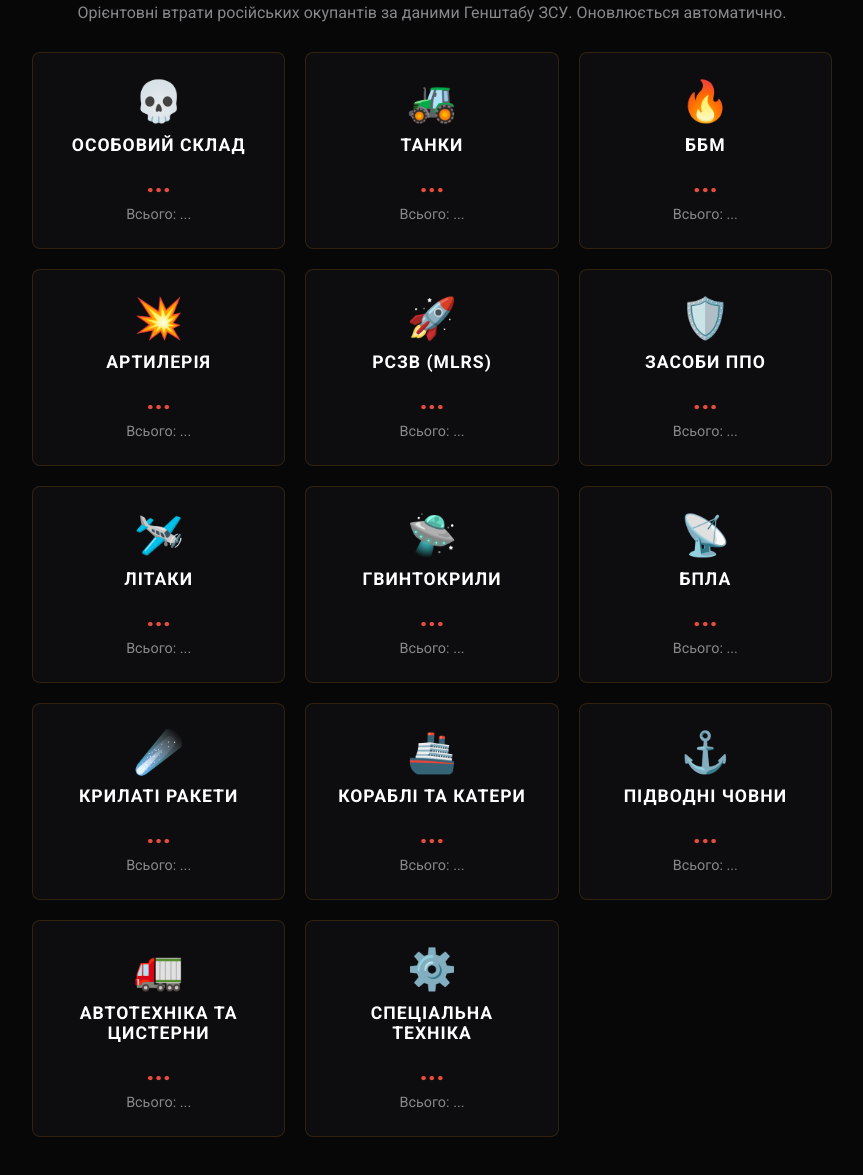
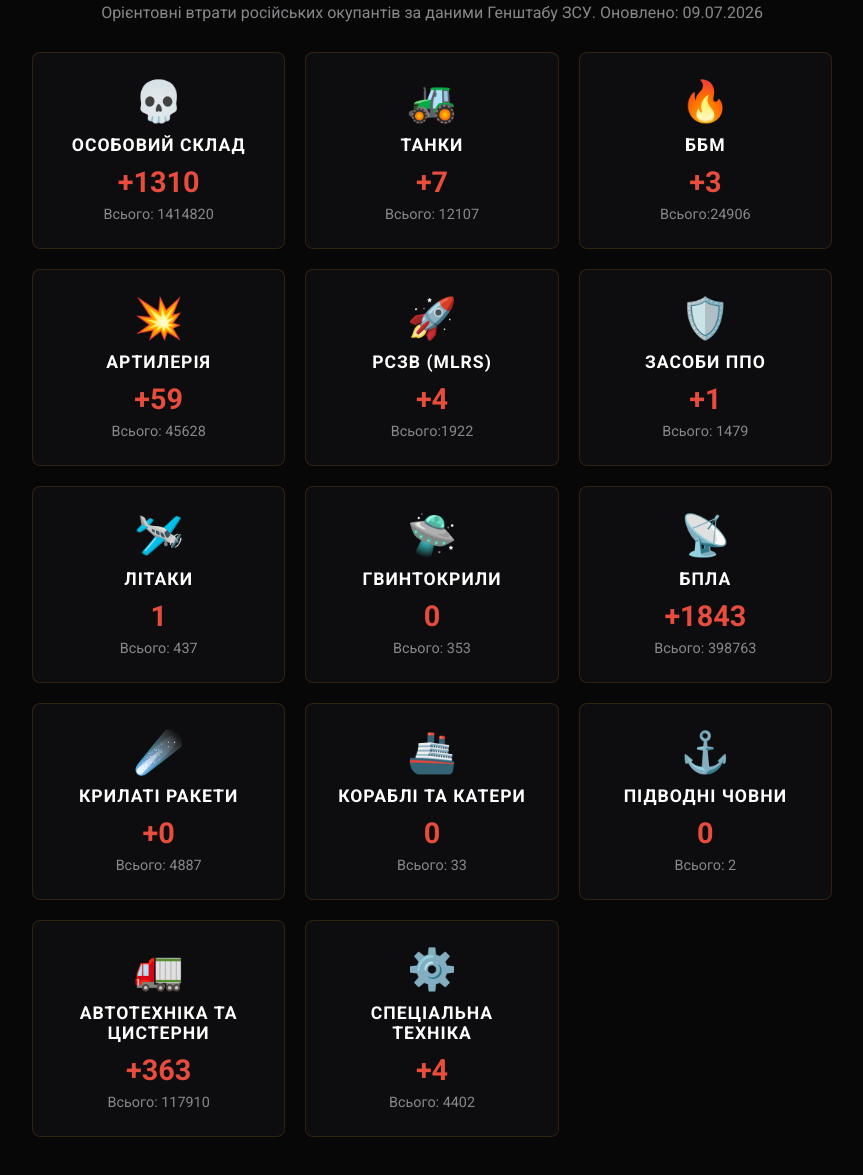
Before and after one commit to borderline24/borderlineua, a plain HTML site: page index.html in a window 1280 px wide. Shown: the part 3860-5035 px from the top of the page, without its empty margins (208-1071 px from the left). Drawn offline with nearby package versions, Linux system fonts and the light colour scheme; no server answers.

Commit message:
Add files via upload

```diff
--- a/index.html
+++ b/index.html
@@ -111,138 +111,109 @@
 <section class="section-block dark-bg" id="losses">
         <div class="container">
             <h2>ЗАГАЛЬНІ ВТРАТИ ВОРОГА</h2>
-            <p style="margin-bottom: 30px; color: #88888b;">Орієнтовні втрати російських окупантів за даними Генштабу ЗСУ. Оновлюється автоматично.</p>
+            <p style="margin-bottom: 30px; color: #88888b;">Орієнтовні втрати російських окупантів за даними Генштабу ЗСУ. Оновлено: 09.07.2026</p>
 
             <div class="losses-grid">
                 <div class="loss-card">
                     <span class="loss-icon">💀</span>
                     <h3>Особовий склад</h3>
-                    <p class="loss-number" id="loss-personnel-change">...</p>
-                    <span class="loss-total" id="loss-personnel-total">Всього: ...</span>
+                    <p class="loss-number">+1310</p>
+                    <span class="loss-total">Всього: 1414820</span>
                 </div>
+
                 <div class="loss-card">
                     <span class="loss-icon">🚜</span>
                     <h3>Танки</h3>
-                    <p class="loss-number" id="loss-tanks-change">...</p>
-                    <span class="loss-total" id="loss-tanks-total">Всього: ...</span>
+                    <p class="loss-number">+7</p>
+                    <span class="loss-total">Всього: 12107</span>
                 </div>
+
                 <div class="loss-card">
                     <span class="loss-icon">🔥</span>
                     <h3>ББМ</h3>
-                    <p class="loss-number" id="loss-apv-change">...</p>
-                    <span class="loss-total" id="loss-apv-total">Всього: ...</span>
+                    <p class="loss-number">+3</p>
+                    <span class="loss-total">Всього:24906</span>
                 </div>
+
                 <div class="loss-card">
                     <span class="loss-icon">💥</span>
                     <h3>Артилерія</h3>
-                    <p class="loss-number" id="loss-artillery-change">...</p>
-                    <span class="loss-total" id="loss-artillery-total">Всього: ...</span>
+                    <p class="loss-number">+59
+                    </p>
+                    <span class="loss-total">Всього: 45628</span>
                 </div>
+
                 <div class="loss-card">
                     <span class="loss-icon">🚀</span>
                     <h3>РСЗВ (MLRS)</h3>
-                    <p class="loss-number" id="loss-mlrs-change">...</p>
-                    <span class="loss-total" id="loss-mlrs-total">Всього: ...</span>
+                    <p class="loss-number">+4</p>
+                    <span class="loss-total">Всього:1922</span>
                 </div>
+
                 <div class="loss-card">
                     <span class="loss-icon">🛡️</span>
                     <h3>Засоби ППО</h3>
-                    <p class="loss-number" id="loss-anti-aircraft-change">...</p>
-                    <span class="loss-total" id="loss-anti-aircraft-total">Всього: ...</span>
+                    <p class="loss-number">+1</p>
+                    <span class="loss-total">Всього: 1479</span>
                 </div>
+
                 <div class="loss-card">
                     <span class="loss-icon">🛩️</span>
                     <h3>Літаки</h3>
-                    <p class="loss-number" id="loss-aircraft-change">...</p>
-                    <span class="loss-total" id="loss-aircraft-total">Всього: ...</span>
+                    <p class="loss-number">1</p>
+                    <span class="loss-total">Всього: 437</span>
                 </div>
+
                 <div class="loss-card">
                     <span class="loss-icon">🛸</span>
                     <h3>Гвинтокрили</h3>
-                    <p class="loss-number" id="loss-helicopters-change">...</p>
-                    <span class="loss-total" id="loss-helicopters-total">Всього: ...</span>
+                    <p class="loss-number">0</p>
+                    <span class="loss-total">Всього: 353</span>
                 </div>
+
                 <div class="loss-card">
                     <span class="loss-icon">📡</span>
                     <h3>БПЛА</h3>
-                    <p class="loss-number" id="loss-uav-change">...</p>
-                    <span class="loss-total" id="loss-uav-total">Всього: ...</span>
+                    <p class="loss-number">+1843</p>
+                    <span class="loss-total">Всього: 398763</span>
                 </div>
+
                 <div class="loss-card">
                     <span class="loss-icon">☄️</span>
                     <h3>Крилаті ракети</h3>
-                    <p class="loss-number" id="loss-cruise-missiles-change">...</p>
-                    <span class="loss-total" id="loss-cruise-missiles-total">Всього: ...</span>
+                    <p class="loss-number">+0</p>
+                    <span class="loss-total">Всього: 4887</span>
                 </div>
+
                 <div class="loss-card">
                     <span class="loss-icon">🚢</span>
                     <h3>Кораблі та катери</h3>
-                    <p class="loss-number" id="loss-warships-change">...</p>
-                    <span class="loss-total" id="loss-warships-total">Всього: ...</span>
-                    </div>
+                    <p class="loss-number">0</p>
+                    <span class="loss-total">Всього: 33</span>
+                </div>
+
                 <div class="loss-card">
                     <span class="loss-icon">⚓</span>
                     <h3>Підводні човни</h3>
-                    <p class="loss-number" id="loss-submarines-change">...</p>
-                    <span class="loss-total" id="loss-submarines-total">Всього: ...</span>
+                    <p class="loss-number">0</p>
+                    <span class="loss-total">Всього: 2</span>
                 </div>
+
                 <div class="loss-card">
                     <span class="loss-icon">🚛</span>
                     <h3>Автотехніка та цистерни</h3>
-                    <p class="loss-number" id="loss-vehicles-change">...</p>
-                    <span class="loss-total" id="loss-vehicles-total">Всього: ...</span>
+                    <p class="loss-number">+363</p>
+                    <span class="loss-total">Всього: 117910</span>
                 </div>
                 <div class="loss-card">
                     <span class="loss-icon">⚙️</span>
                     <h3>Спеціальна техніка</h3>
-                    <p class="loss-number" id="loss-special-equipment-change">...</p>
-                    <span class="loss-total" id="loss-special-equipment-total">Всього: ...</span>
+                    <p class="loss-number">+4</p>
+                    <span class="loss-total">Всього: 4402</span>
                 </div>
             </div>
         </div>
     </section>
-
-    <script>
-        async function fetchLosses() {
-            try {
-                // Прямий запит до стабільного дзеркала API
-                var response = await fetch('https://war-api.vercel.app/api/statistics/latest');
-                var result = await response.json();
-                var data = result.data;
-
-                if (data) {
-                    // Функція безпечного виведення значень
-                    var setStat = function(changeId, totalId, changeVal, totalVal) {
-                        var cEl = document.getElementById(changeId);
-                        var tEl = document.getElementById(totalId);
-                        if (cEl) cEl.innerText = changeVal > 0 ? "+" + changeVal : "0";
-                        if (tEl) tEl.innerText = "Всього: " + totalVal.toLocaleString('uk-UA');
-                    };
-
-                    // Заповнюємо кожну картку індивідуально
-                    setStat('loss-personnel-change', 'loss-personnel-total', data.increase.personnel_units, data.stats.personnel_units);
-                    setStat('loss-tanks-change', 'loss-tanks-total', data.increase.tanks, data.stats.tanks);
-                    setStat('loss-apv-change', 'loss-apv-total', data.increase.armoured_fighting_vehicles, data.stats.armoured_fighting_vehicles);
-                    setStat('loss-artillery-change', 'loss-artillery-total', data.increase.artillery_systems, data.stats.artillery_systems);
-                    setStat('loss-mlrs-change', 'loss-mlrs-total', data.increase.mlrs, data.stats.mlrs);
-                    setStat('loss-anti-aircraft-change', 'loss-anti-aircraft-total', data.increase.anti_aircraft_warfare_systems, data.stats.anti_aircraft_warfare_systems);
-                    setStat('loss-aircraft-change', 'loss-aircraft-total', data.increase.planes, data.stats.planes);
-                    setStat('loss-helicopters-change', 'loss-helicopters-total', data.increase.helicopters, data.stats.helicopters);
-                    setStat('loss-uav-change', 'loss-uav-total', data.increase.uav_systems, data.stats.uav_systems);
-                    setStat('loss-cruise-missiles-change', 'loss-cruise-missiles-total', data.increase.cruise_missiles, data.stats.cruise_missiles);
-                    setStat('loss-warships-change', 'loss-warships-total', data.increase.warships_cutters, data.stats.warships_cutters);
-                    setStat('loss-submarines-change', 'loss-submarines-total', data.increase.submarines, data.stats.submarines);
-                    setStat('loss-vehicles-change', 'loss-vehicles-total', data.increase.vehicles_and_fuel_tanks, data.stats.vehicles_and_fuel_tanks);
-                    setStat('loss-special-equipment-change', 'loss-special-equipment-total', data.increase.special_equipment, data.stats.special_equipment);
-                }
-            } catch (e) {
-                console.log("Помилка завантаження даних:", e);
-            }
-        }
-        // Запуск відразу та автооновлення кожні 10 хвилин
-        window.addEventListener('DOMContentLoaded', fetchLosses);
-        setInterval(fetchLosses, 600000);
-    </script>
     <!-- Скрипти -->
     <script>
         function updateKyivTime() {
```
